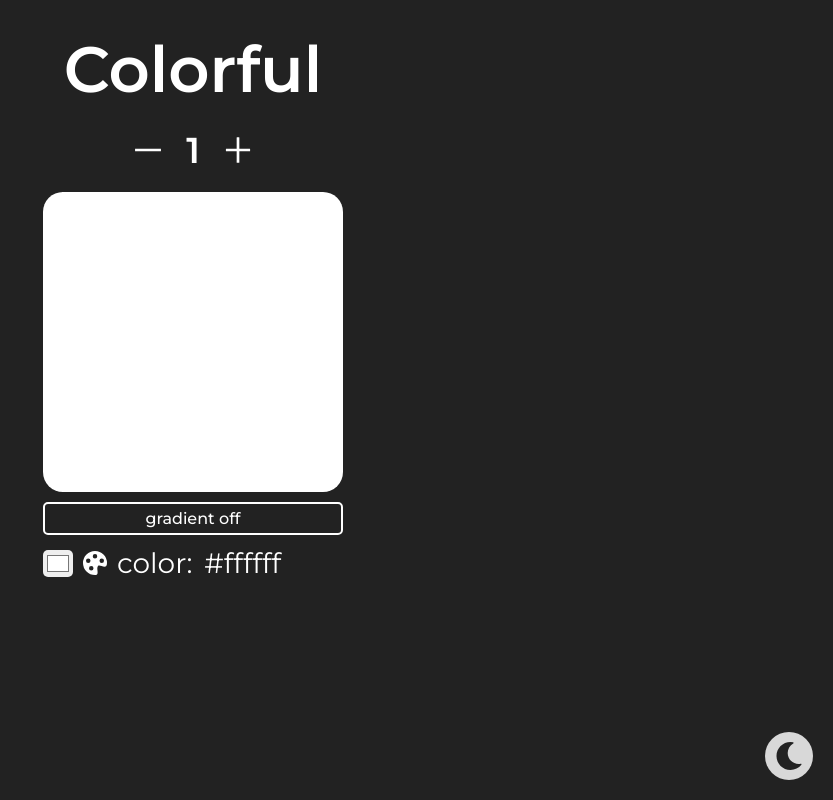
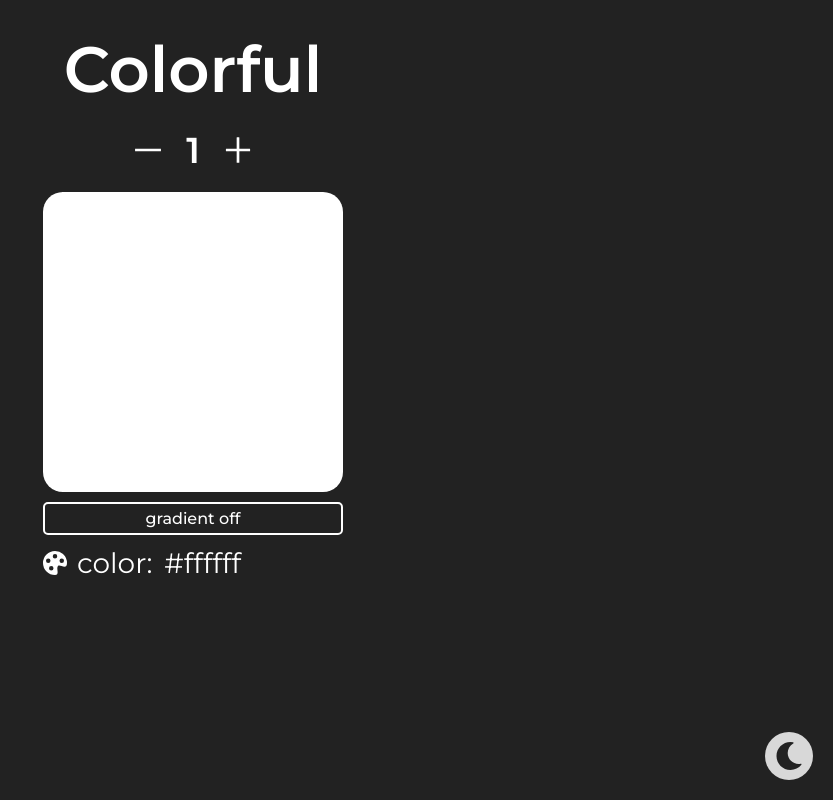
Before and after one commit to WouterLab/colorful, a React (Vite) app: page / in a window 1280 px wide. Shown: the whole page, without its empty margins (447-1280 px from the left). Built offline with nearby package versions, Linux system fonts and the light colour scheme; the HTML template or start-up script is replaced by a standard one.

Commit message:
color hidden

```diff
--- a/src/components/ColorPicker/ColorPicker.module.scss
+++ b/src/components/ColorPicker/ColorPicker.module.scss
@@ -13,14 +13,27 @@
 }
 
 .picker {
-  width: 10%;
-  border: none;
-  border-radius: 5px;
+  opacity: 0;
+  width: 0;
+  height: 0;
+  max-width: 0;
+  max-height: 0;
+  position: absolute;
+  bottom: 0;
+  left: 0;
 }
 
 .palette {
   cursor: pointer;
 }
+
+// .pickerLight {
+//   background-color: #424242;
+// }
+
+// .pickerDark {
+//   background-color: #ffffff;
+// }
 
 .inputRow {
   display: flex;
```
